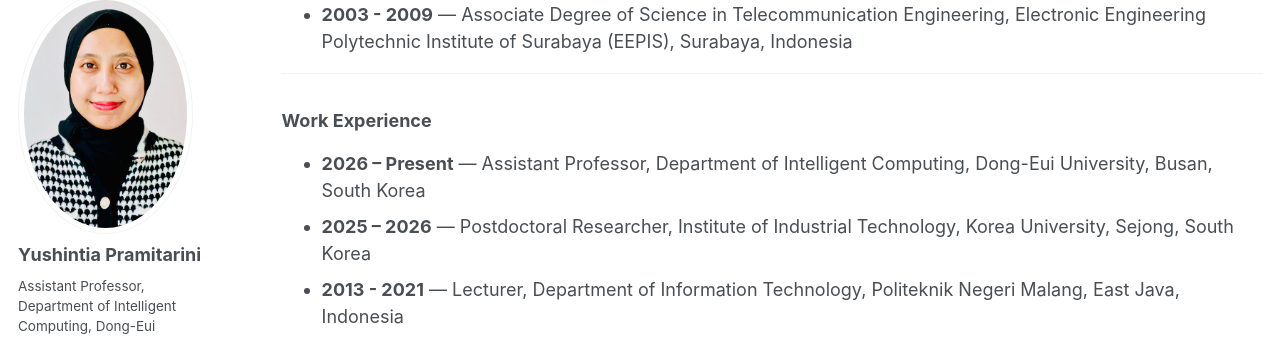
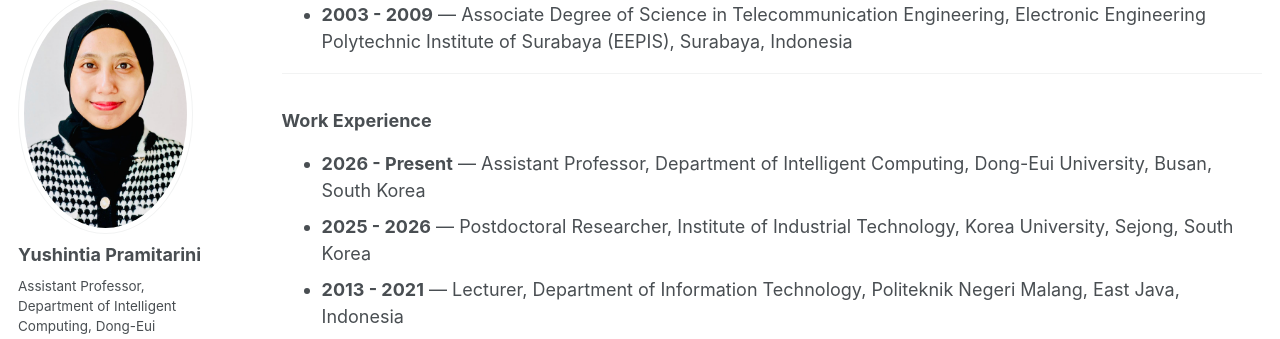
Before and after one commit to yushintia/yushintia.github.io, a Jekyll site: the page built from _pages/profile.md, in a window 1280 px wide and 900 px high, scrolled down 457 px. Shown: the part 107-446 px from the top of the window. Built offline with Jekyll 4.4.1, drawn with Linux system fonts in a browser that asks for light colours; a style sheet for code colours, icons or effects is not loaded.

Commit message:
Fix formatting of work experience dates

```diff
--- a/_pages/profile.md
+++ b/_pages/profile.md
@@ -26,8 +26,8 @@ author_profile: true
 
 ### Work Experience
 
-- **2026 – Present** — Assistant Professor, Department of Intelligent Computing, Dong-Eui University, Busan, South Korea
-- **2025 – 2026** — Postdoctoral Researcher, Institute of Industrial Technology, Korea University, Sejong, South Korea
+- **2026 - Present** — Assistant Professor, Department of Intelligent Computing, Dong-Eui University, Busan, South Korea
+- **2025 - 2026** — Postdoctoral Researcher, Institute of Industrial Technology, Korea University, Sejong, South Korea
 - **2013 - 2021** — Lecturer, Department of Information Technology, Politeknik Negeri Malang, East Java, Indonesia
 
 ---
```
